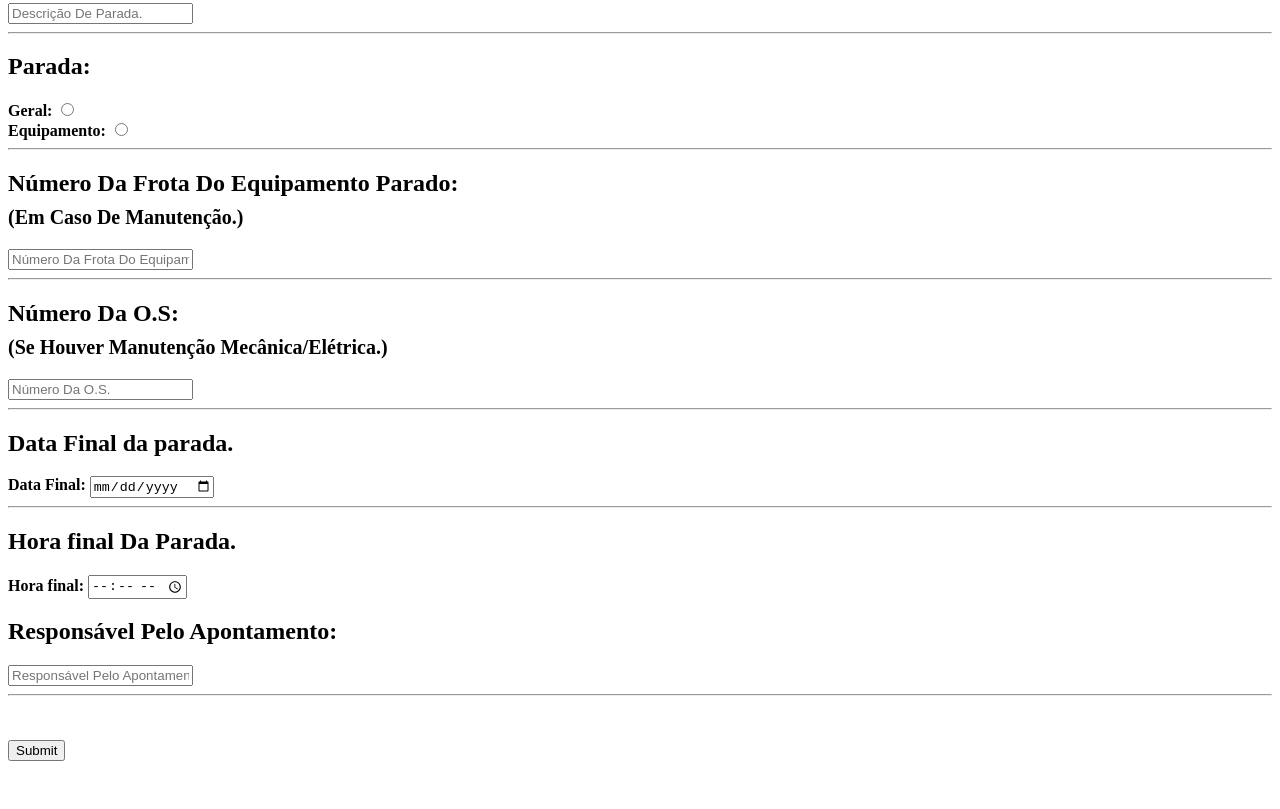
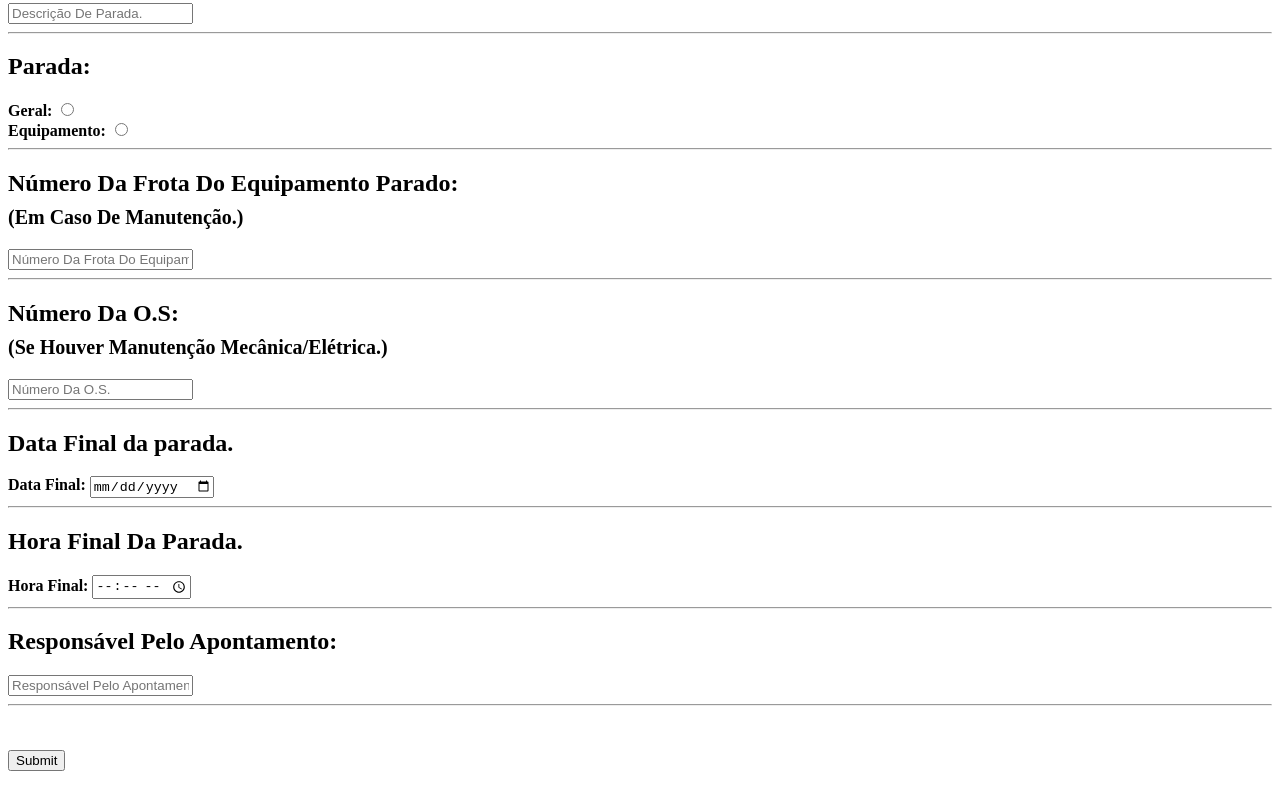
Before and after one commit to italopw/meu-site, a plain HTML site: page index.html in a window 1280 px wide. Shown: the part 837-1646 px from the top of the page. Drawn offline with Linux system fonts and the light colour scheme; files that its build step writes are made by us from their sources.

Commit message:
aprimorando o site

```diff
--- a/index.html
+++ b/index.html
@@ -111,11 +111,12 @@
         </div>
         <hr>
         <div>
-            <h2>Hora final Da Parada.</h2>
-            <label for="txthora" class="ròtulo"><b>Hora final:</b></label>
+            <h2>Hora Final Da Parada.</h2>
+            <label for="txthora" class="ròtulo"><b>Hora Final:</b></label>
 
             <input required type="time" id="txthora" name="Hora Final" class="caixa-texto">
         </div>
+        <hr>
         <h2> Responsável Pelo Apontamento:</h2>
 
         <input required type="textarea" id="textarea" name="Responsável Pelo Apontamento." class="caixa-texto"
```
